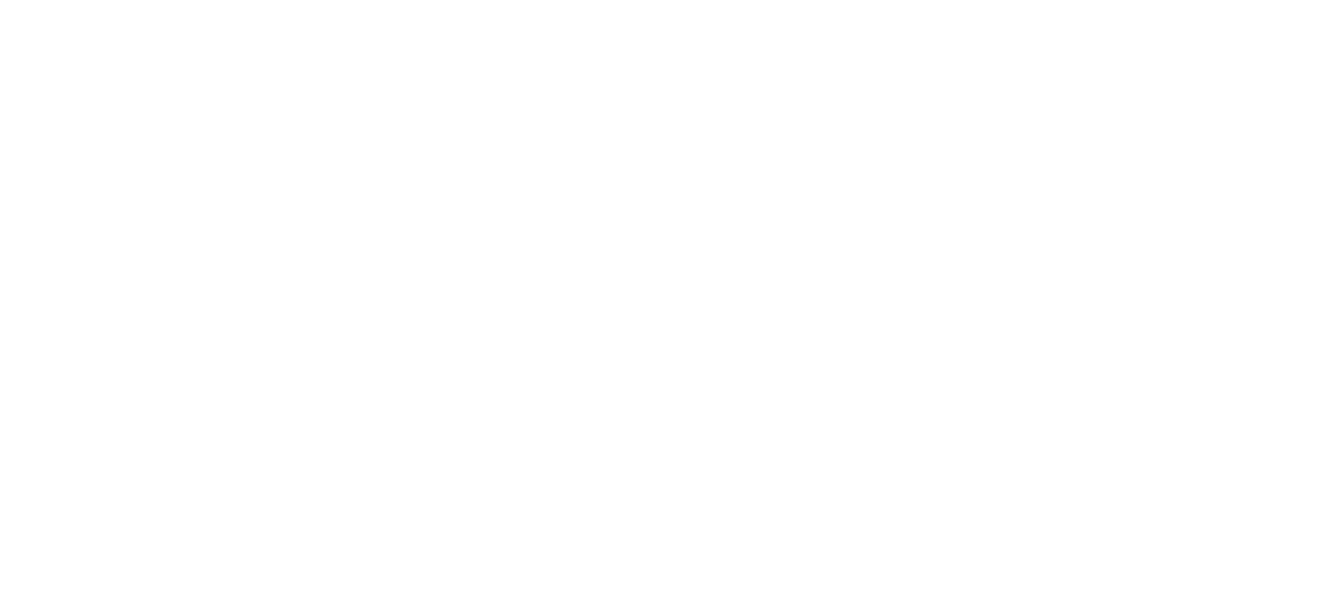
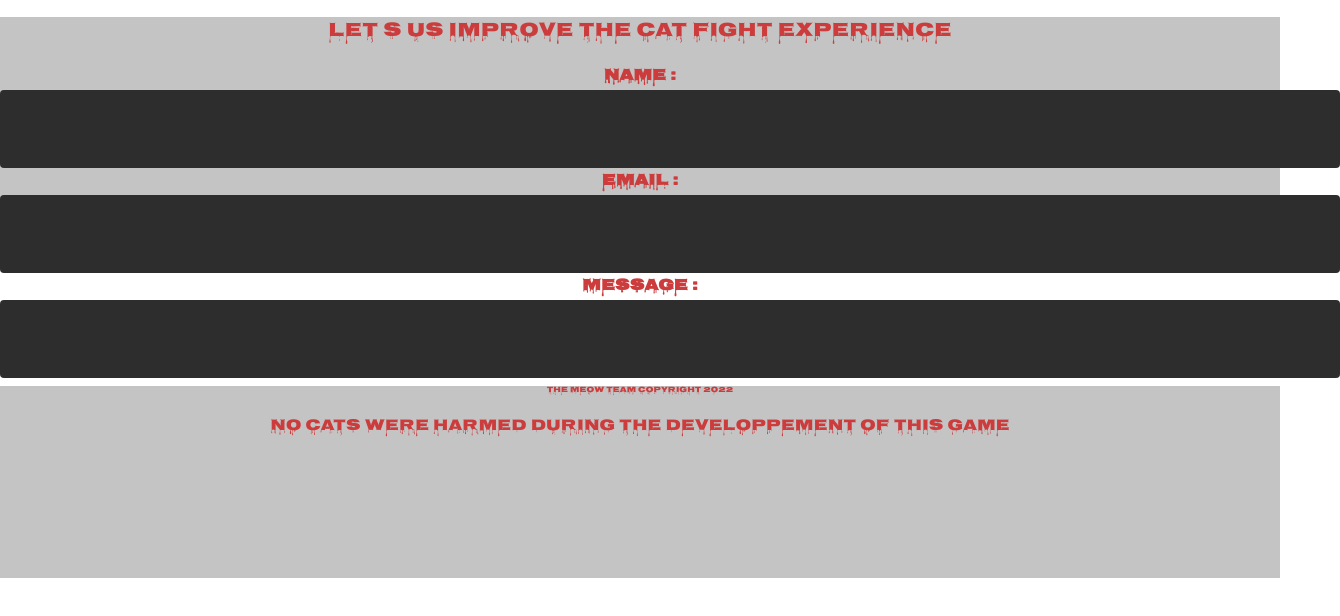
Before and after one commit to WildCodeSchool/2022-03-js-laloupe-miew-miew-team-p2, a React (Vite) app: page /contact in a window 1280 px wide. Before the commit this address had no page. Shown: the top 616 px of the page, 1340 px wide, since content can reach past the window. Built offline with nearby package versions, Linux system fonts and the light colour scheme.

Commit message:
modding CSS

```diff
--- a/src/App.jsx
+++ b/src/App.jsx
@@ -1,6 +1,7 @@
 import { Routes, Route } from "react-router-dom";
 import FightPage from "./pages/FightPage";
 import Home from "./pages/Home";
+import Contact from "./pages/Contact";
 
 function App() {
   return (
@@ -8,6 +9,7 @@ function App() {
       <Routes>
         <Route path="/" element={<Home />} />
         <Route path="/fightpage" element={<FightPage />} />
+        <Route path="/contact" element={<Contact />} />
       </Routes>
     </div>
   );
--- a/src/components/contactForm.js
+++ b/src/components/contactForm.js
@@ -1,12 +1,11 @@
 import React from "react";
 import ReactDOM from "react-dom";
-
 import App from "./App";
 
 const rootElement = document.getElementById("root");
 ReactDOM.render(
   <React.StrictMode>
-    <App />
+    <CApp />
   </React.StrictMode>,
   rootElement
 );
--- a/src/pages/Contact.jsx
+++ b/src/pages/Contact.jsx
@@ -41,6 +41,10 @@ export default function Contact() {
           onChange={handleMessageChange}
         />
       </label>
+      <div>
+        <h3>The Meow Team Copyright 2022</h3>
+        <h4> No cats were harmed during the developpement of this game</h4>
+      </div>
     </form>
   );
 }
--- a/src/pages/contact.css
+++ b/src/pages/contact.css
@@ -1,22 +1,46 @@
 .contact body {
-  background-color: #444442;
+  justify-content: space-evenly;
+  background-color: #121212;
   padding-top: 85px;
 }
 
-h1 {
-  font-family: "Poppins", sans-serif, "arial";
+form {
+  font-family: "Nosifer";
   font-weight: 600;
-  font-size: 72px;
-  color: white;
+  font-size: 1rem;
+  color: rgb(204, 60, 60);
   text-align: center;
 }
 
-h4 {
-  font-family: "Roboto", sans-serif, "arial";
+h2 {
+  justify-content: center;
+  font-family: "Nosifer";
   font-weight: 400;
   font-size: 20px;
-  color: #9b9b9b;
+  color: rgb(204, 60, 60);
   line-height: 1.5;
+}
+h3 {
+  font-family: "Nosifer";
+  font-weight: 400;
+  font-size: 0.5rem;
+  color: rgb(204, 60, 60);
+  line-height: 1;
+}
+h4 {
+  font-family: "Nosifer";
+  font-weight: 400;
+  font-size: 1rem;
+  color: rgb(204, 60, 60);
+  line-height: 1.5;
+}
+div {
+  position: bottom;
+  width: 100%;
+  height: 12rem;
+  left: 1px;
+  top: none;
+  background: #c4c4c4;
 }
 
 /* ///// inputs /////*/
@@ -26,7 +50,7 @@ textarea:focus ~ label,
 input:valid ~ label,
 textarea:valid ~ label {
   font-size: 0.75em;
-  color: #999;
+  color: #c4c4c4;
   top: -5px;
   -webkit-transition: all 0.225s ease;
   transition: all 0.225s ease;
@@ -47,7 +71,7 @@ textarea:valid ~ label {
 }
 
 .styled-input label {
-  color: #999;
+  color: #4a4c44;
   padding: 1.3rem 30px 1rem 30px;
   position: absolute;
   top: 10px;
@@ -69,7 +93,7 @@ textarea {
   width: 100%;
   font-size: 1rem;
   background-color: #2d2d2d;
-  color: white;
+  color: #4a4c44;
   border-radius: 4px;
 }
 
@@ -91,7 +115,7 @@ textarea {
 }
 
 .input-container {
-  width: 650px;
+  width: 100%;
   max-width: 100%;
   margin: 20px auto 25px auto;
 }
@@ -101,8 +125,8 @@ textarea {
   padding: 7px 35px;
   border-radius: 60px;
   display: inline-block;
-  background-color: #4b8cfb;
-  color: white;
+  background-color: #4a4c44;
+  color: rgb(204, 60, 60);
   font-size: 18px;
   cursor: pointer;
   box-shadow: 0 2px 5px 0 rgba(0, 0, 0, 0.06), 0 2px 10px 0 rgba(0, 0, 0, 0.07);
```
